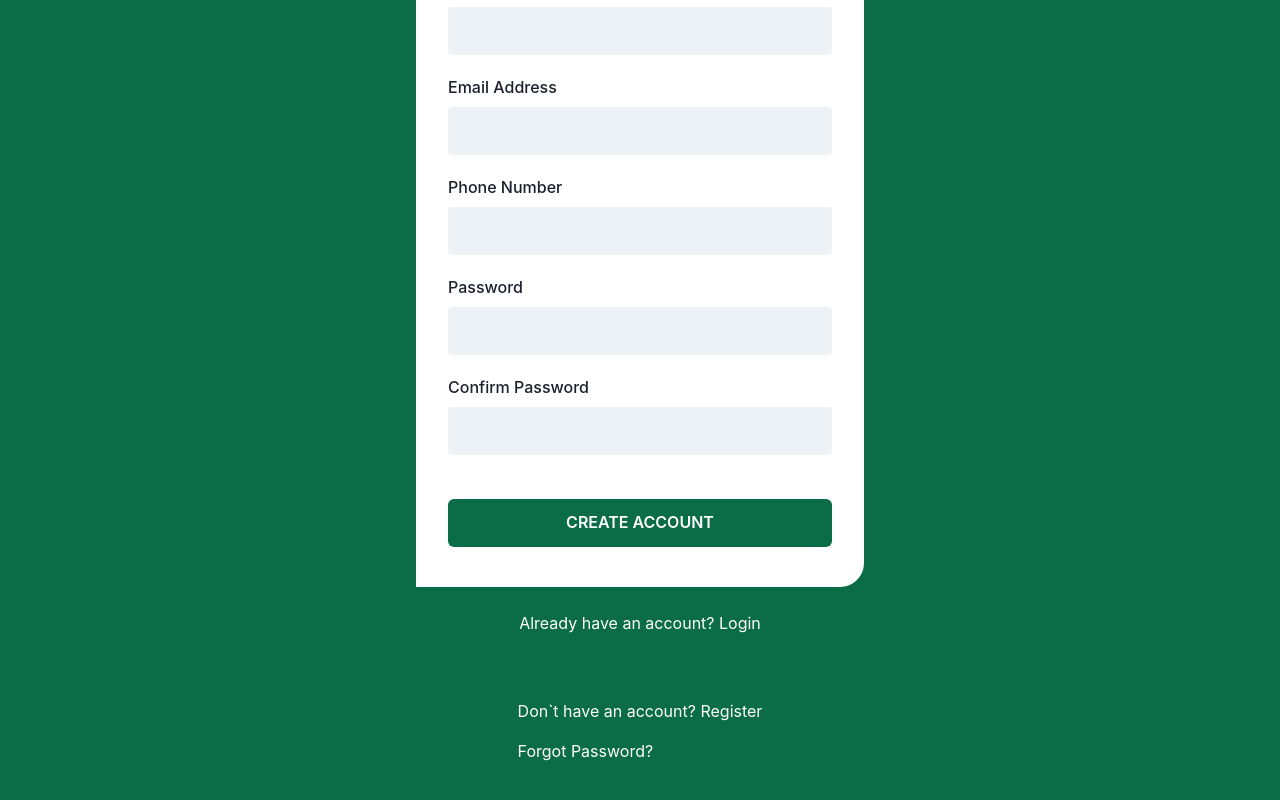
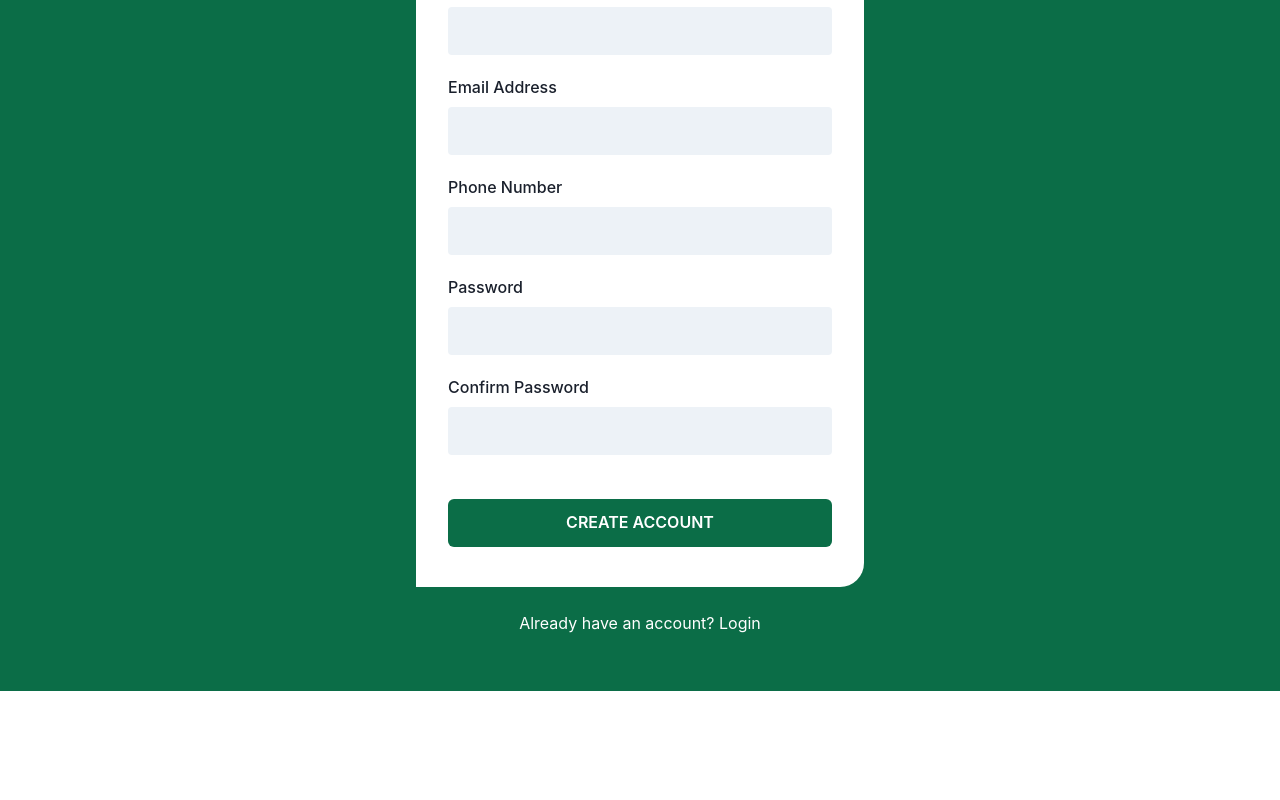
Before and after one commit to chimdie/mojo-saver, a Next.js app: page /signup in a window 1280 px wide. Shown: the part 326-1126 px from the top of the page. After the commit the page ends 1017 px from the top, so only its background shows below. Built offline with nearby package versions, Linux system fonts and the light colour scheme.

Commit message:
feat: updates router definition

```diff
--- a/layouts/registrationLayout.jsx
+++ b/layouts/registrationLayout.jsx
@@ -18,6 +18,10 @@ export default function RegistrationLayout({
       return "login";
     } else if (router.pathname === "/signup") {
       return "signup";
+    } else if (router.pathname === "/forgot-password") {
+      return "forgot-password";
+    } else if (router.pathname === "/reset-password") {
+      return "reset-password";
     }
   }
 
@@ -26,6 +30,7 @@ export default function RegistrationLayout({
   });
   return (
     <Box
+      as="main"
       bg="#0b6d47"
       display="flex"
       flexDirection="column"
@@ -80,7 +85,7 @@ export default function RegistrationLayout({
             fontSize="0.875rem"
             marginBottom="0.5rem"
           >
-            {subHeader ? subHeader : " "}
+            {subHeader ? subHeader : ""}
           </Text>
         </Box>
         <Box
@@ -123,7 +128,7 @@ export default function RegistrationLayout({
       )}
 
       {/*  */}
-      {router.pathname === "/signup" ? (
+      {router.pathname === "/login" ? (
         <Box
           color="#fff"
           // display="grid"
@@ -132,10 +137,10 @@ export default function RegistrationLayout({
           //   md: "repeat(2, minmax(0, 1fr))",
           // }}
           // gap="16px"
-          display="flex"
-          flexDirection="column"
-          alignItems="left"
-          justifyContent="space-between"
+          // display="flex"
+          // flexDirection="column"
+          // alignItems="left"
+          // justifyContent="space-between"
           padding="1.5rem"
         >
           <Text paddingY="1rem">
```
